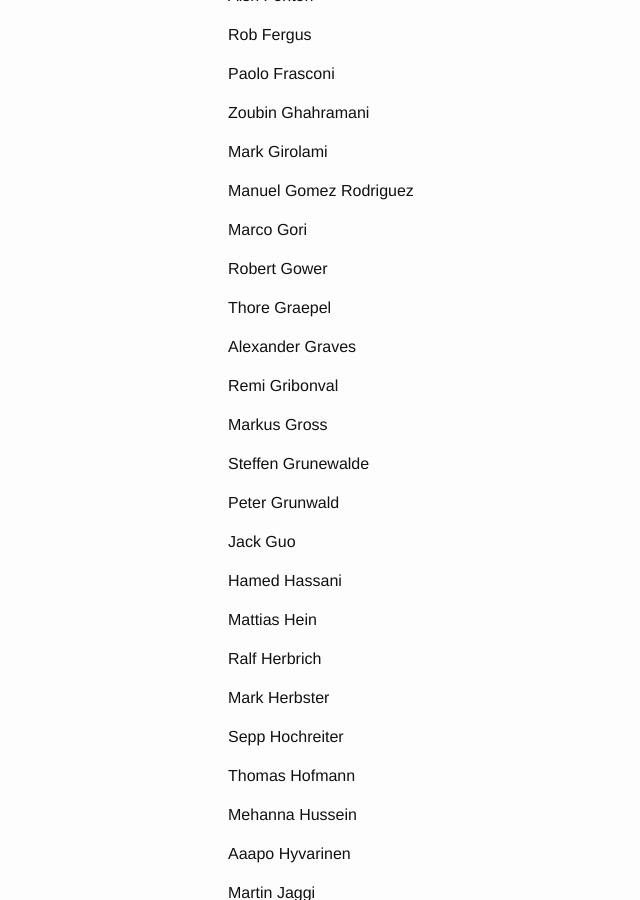
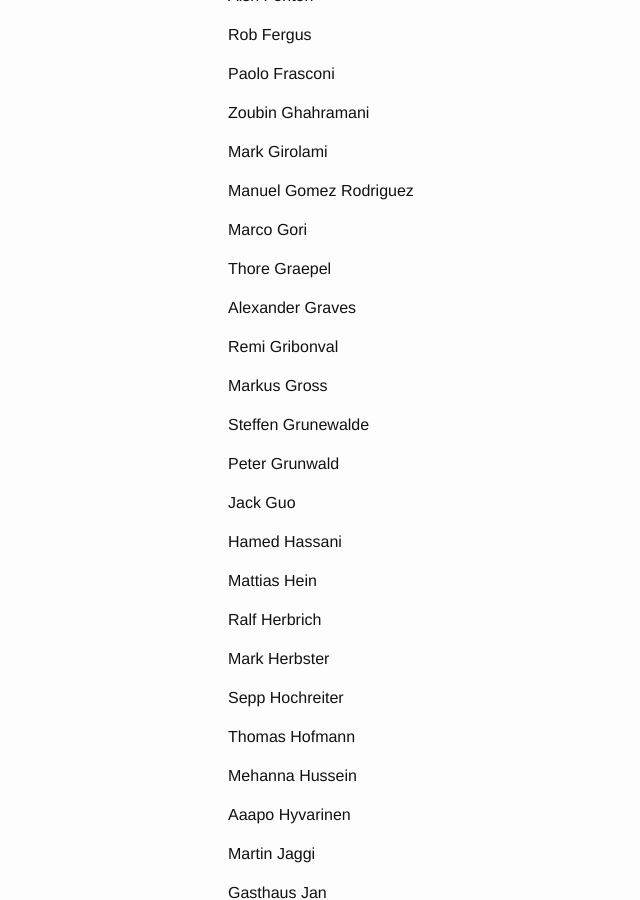
Before and after one commit to dalimeeting/dalimeeting.github.io, a Jekyll site: the page built from participants.html, in a window 1280 px wide and 900 px high, scrolled down 1501 px. Shown: the whole window, without its empty margins (42-682 px from the left). Built offline with Jekyll 4.4.1, drawn with Linux system fonts in a browser that asks for light colours.

Commit message:
gower is not coming anymore

```diff
--- a/_data/participants.yml
+++ b/_data/participants.yml
@@ -29,7 +29,6 @@
 - Mark Girolami
 - Manuel Gomez Rodriguez
 - Marco Gori
-- Robert Gower
 - Thore Graepel
 - Alexander Graves
 - Remi Gribonval
```
